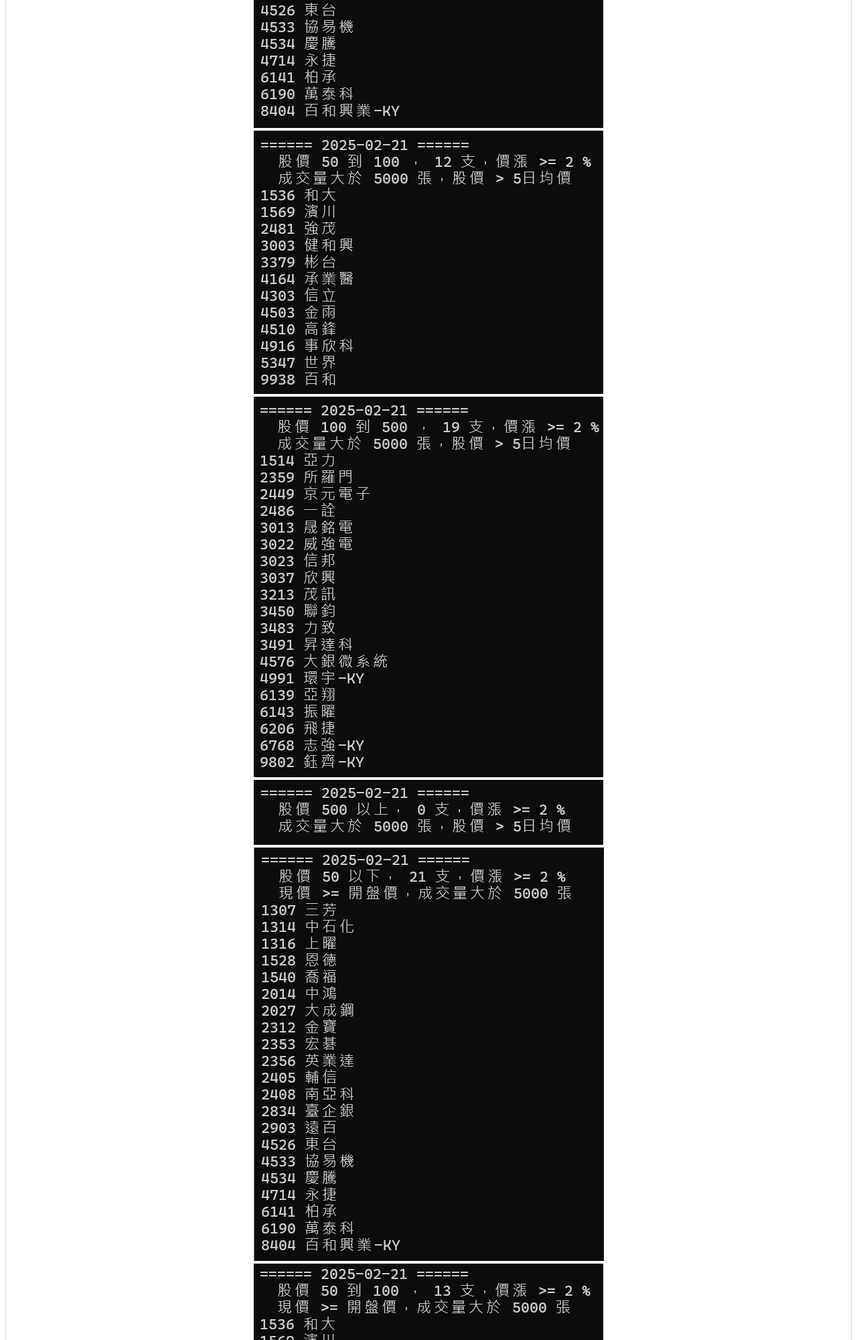
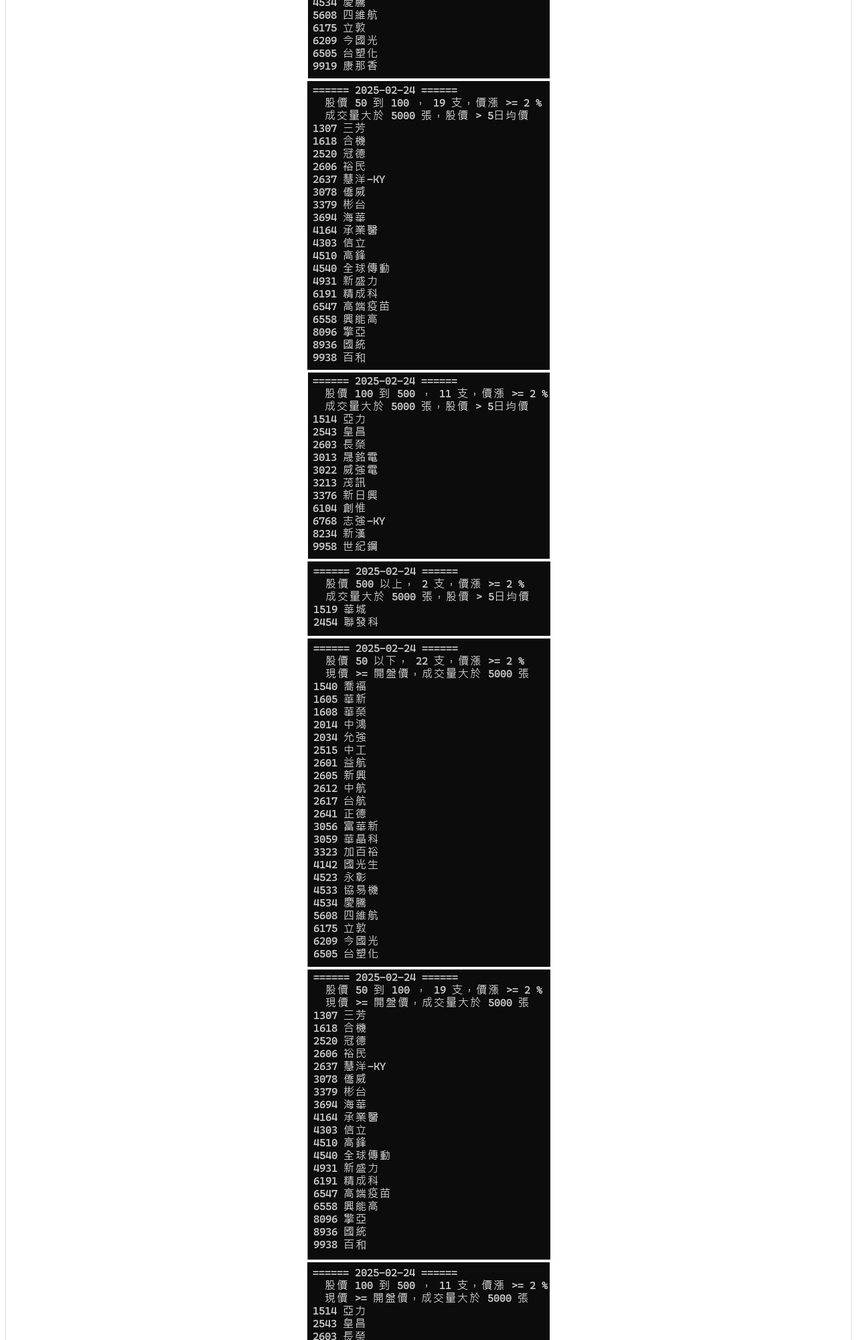
Before and after one commit to kidpal/kidpal.github.io, a plain HTML site: page index.html in a window 1280 px wide. Shown: the part 800-2800 px from the top of the page at 67% size. Drawn offline with Linux system fonts and the light colour scheme.

Commit message:
20250224盤後

```diff
--- a/index.html
+++ b/index.html
@@ -62,42 +62,42 @@
 		-->
 		<tr><td align="center">
 		<picture>
-		  <img src="./analysis/2025-2-21-1.png" style="max-width:100%;height:auto;" alt="">
+		  <img src="./analysis/2025-2-24-1.png" style="max-width:100%;height:auto;" alt="">
 		</picture>
 		</td></tr>
 		<tr><td align="center">
 		<picture>
-		  <img src="./analysis/2025-2-21-2.png" style="max-width:100%;height:auto;" alt="">
+		  <img src="./analysis/2025-2-24-2.png" style="max-width:100%;height:auto;" alt="">
 		</picture>
 		</td></tr>
 		<tr><td align="center">
 		<picture>
-		  <img src="./analysis/2025-2-21-3.png" style="max-width:100%;height:auto;" alt="">
+		  <img src="./analysis/2025-2-24-3.png" style="max-width:100%;height:auto;" alt="">
 		</picture>
 		</td></tr>
 		<tr><td align="center">
 		<picture>
-		  <img src="./analysis/2025-2-21-4.png" style="max-width:100%;height:auto;" alt="">
+		  <img src="./analysis/2025-2-24-4.png" style="max-width:100%;height:auto;" alt="">
 		</picture>
 		</td></tr>
 		<tr><td align="center">
 		<picture>
-		  <img src="./analysis/2025-2-21-5.png" style="max-width:100%;height:auto;" alt="">
+		  <img src="./analysis/2025-2-24-5.png" style="max-width:100%;height:auto;" alt="">
 		</picture>
 		</td></tr>
 		<tr><td align="center">
 		<picture>
-		  <img src="./analysis/2025-2-21-6.png" style="max-width:100%;height:auto;" alt="">
+		  <img src="./analysis/2025-2-24-6.png" style="max-width:100%;height:auto;" alt="">
 		</picture>
 		</td></tr>
 		<tr><td align="center">
 		<picture>
-		  <img src="./analysis/2025-2-21-7.png" style="max-width:100%;height:auto;" alt="">
+		  <img src="./analysis/2025-2-24-7.png" style="max-width:100%;height:auto;" alt="">
 		</picture>
 		</td></tr>
 		<tr><td align="center">
 		<picture>
-		  <img src="./analysis/2025-2-21-8.png" style="max-width:100%;height:auto;" alt="">
+		  <img src="./analysis/2025-2-24-8.png" style="max-width:100%;height:auto;" alt="">
 		</picture>
 		</td></tr>
 		</table>
```
Also changed, not shown: analysis/2025-2-24-1.png (added), analysis/2025-2-24-2.png (added), analysis/2025-2-24-3.png (added), analysis/2025-2-24-4.png (added), analysis/2025-2-24-5.png (added), analysis/2025-2-24-6.png (added), analysis/2025-2-24-7.png (added), analysis/2025-2-24-8.png (added).
